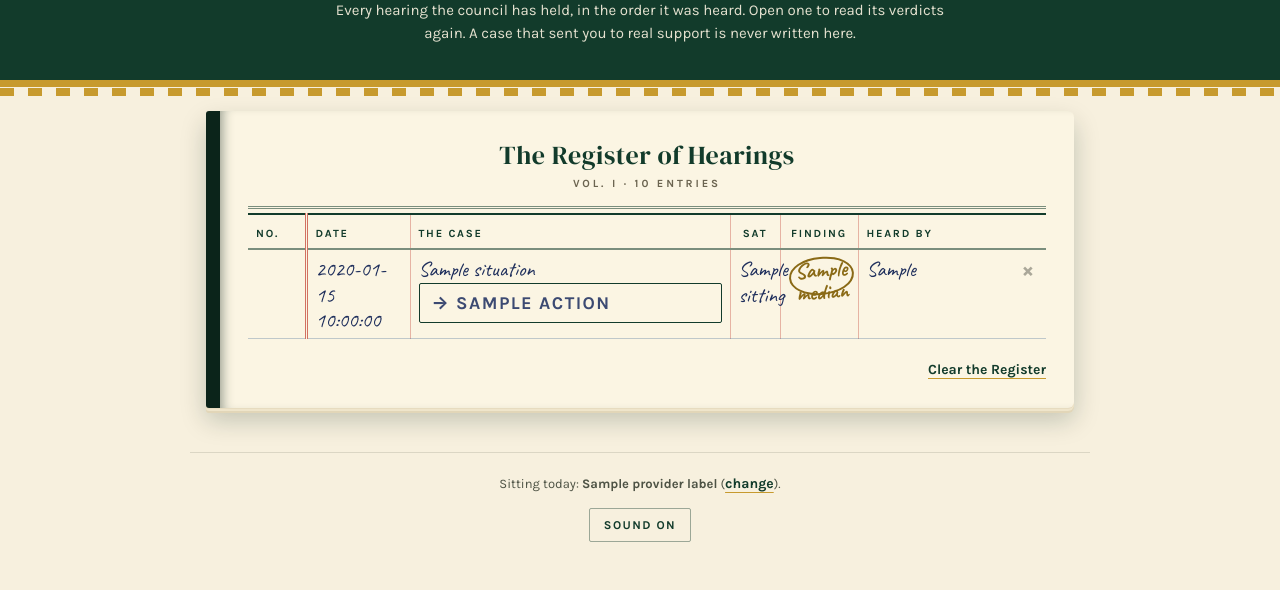
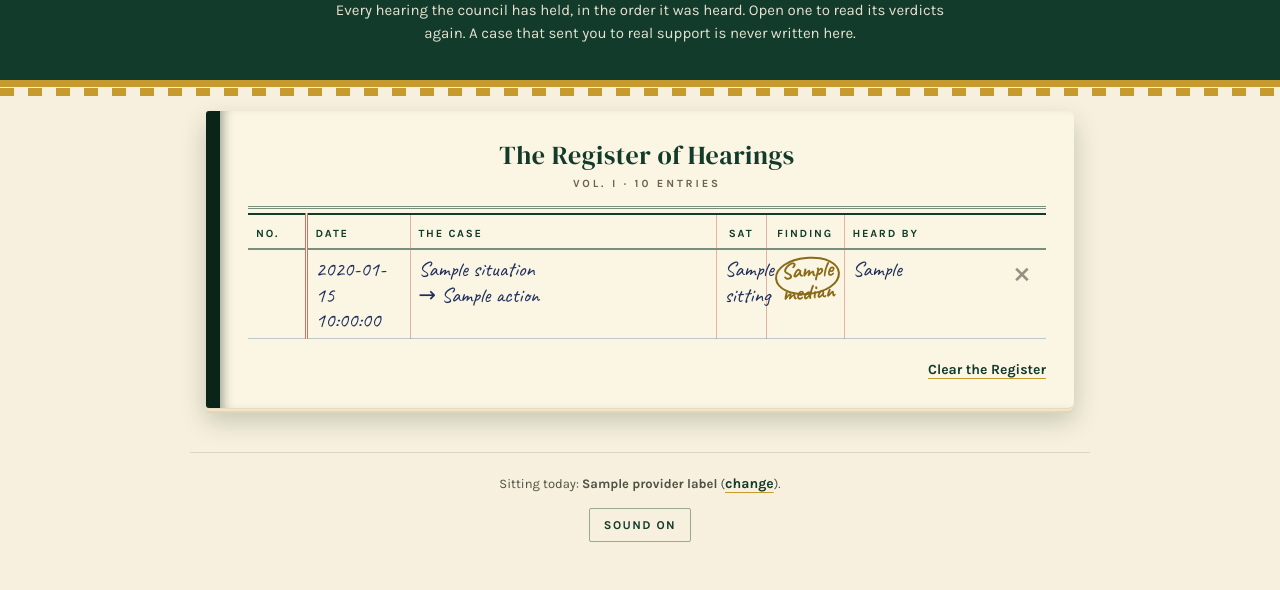
Before and after one commit to Blankscreen-exe/The-Duck-Council, a Python web app: template app/templates/register.html in a window 1280 px wide. Shown: the part 268-858 px from the top of the page. Run offline with Jinja, Linux system fonts and the light colour scheme; the template is opened without the code that fills it: most values are stand-ins (such as "Sample title", 1, 10 or a date in 2020); some libraries are stand-ins or nearby versions.

Commit message:
Trim the Register's case column and fix the boxed action line
The action line used the class name "act", which the Bench already uses
for its outlined buttons, so it picked up a border, uppercase sans-serif
text and lost its line clamp. The ledger now has its own class names, both
halves of the case are in the same handwriting, and each is cut to a line
or two, and trimmed on the server too, since a case can run to 2,000
characters. The strike-out cross is larger and easier to hit.

```diff
--- a/app/static/css/council.css
+++ b/app/static/css/council.css
@@ -485,18 +485,19 @@ button.quiet { background: none; border: 0; padding: 0; font-family: var(--sans)
 .ledger .c-sat { width: 50px; text-align: center; }
 .ledger .c-find { width: 78px; text-align: center; }
 .ledger .c-by { width: 150px; }
-.ledger .c-x { width: 38px; text-align: center; }
+.ledger .c-x { width: 52px; text-align: center; padding-top: 2px; }
 
 .hand { font: 400 21px/1.2 var(--hand); color: #1F2F5C; }
 .ledger .c-no.hand { font-weight: 700; color: #7A2A1E; }
 .ledger .c-by.hand { overflow-wrap: anywhere; }
 .ledger .c-case a { display: block; color: inherit; text-decoration: none; }
-.ledger .c-case a:hover .sit, .ledger .c-case a:focus-visible .sit {
+.ledger .c-case a:hover .line-sit, .ledger .c-case a:focus-visible .line-sit {
   text-decoration: underline; text-decoration-color: var(--brass); text-underline-offset: 3px; }
-.ledger .sit, .ledger .act { display: -webkit-box; -webkit-box-orient: vertical; overflow: hidden;
-  overflow-wrap: anywhere; }
-.ledger .sit { -webkit-line-clamp: 2; line-clamp: 2; }
-.ledger .act { -webkit-line-clamp: 1; line-clamp: 1; font-size: 18px; color: #3C4A72; }
+/* Both halves of the case in the same hand, each cut to a line or two with an ellipsis. */
+.ledger .line-sit, .ledger .line-act { display: -webkit-box; -webkit-box-orient: vertical;
+  overflow: hidden; overflow-wrap: anywhere; white-space: normal; }
+.ledger .line-sit { -webkit-line-clamp: 2; line-clamp: 2; }
+.ledger .line-act { -webkit-line-clamp: 1; line-clamp: 1; }
 .adjourned { display: inline-block; margin-top: 2px; font: 700 11px var(--sans); letter-spacing: .16em;
   text-transform: uppercase; color: #9A3A1E; border: 1px solid currentColor; padding: 1px 6px;
   transform: rotate(-2deg); }
@@ -510,8 +511,8 @@ button.quiet { background: none; border: 0; padding: 0; font-family: var(--sans)
 .tick.empty { color: #8A8470; border-style: dashed; }
 .tick.split { border-style: double; border-width: 4px; }
 
-.strike { background: none; border: 0; cursor: pointer; font: 700 22px/1 var(--sans);
-  color: rgba(20, 24, 15, .35); padding: 2px 6px; border-radius: 2px; }
+.strike { background: none; border: 0; cursor: pointer; font: 400 34px/1 var(--sans);
+  color: rgba(20, 24, 15, .45); width: 40px; height: 40px; border-radius: 3px; }
 .strike:hover, .strike:focus-visible { color: #B0301E; }
 
 .book-foot { display: flex; justify-content: space-between; align-items: center; flex-wrap: wrap;
--- a/app/templates/_register_book.html
+++ b/app/templates/_register_book.html
@@ -25,8 +25,8 @@
             <td class="c-date hand"><time datetime="{{ entry.filed_at.isoformat() }}">{{ ledger_date(entry.filed_at) }}</time></td>
             <td class="c-case hand">
               <a href="/council/{{ entry.id }}">
-                <span class="sit">{{ entry.case.situation }}</span>
-                <span class="act">&rarr; {{ entry.case.action }}</span>
+                <span class="line-sit">{{ entry.case.situation | truncate(160, end="…") }}</span>
+                <span class="line-act">&rarr; {{ entry.case.action | truncate(110, end="…") }}</span>
               </a>
               {% if entry.interrupted %}<span class="adjourned">adjourned</span>{% endif %}
             </td>
```
Also changed, not shown: tests/test_web_register.py (+10 -0 lines).
